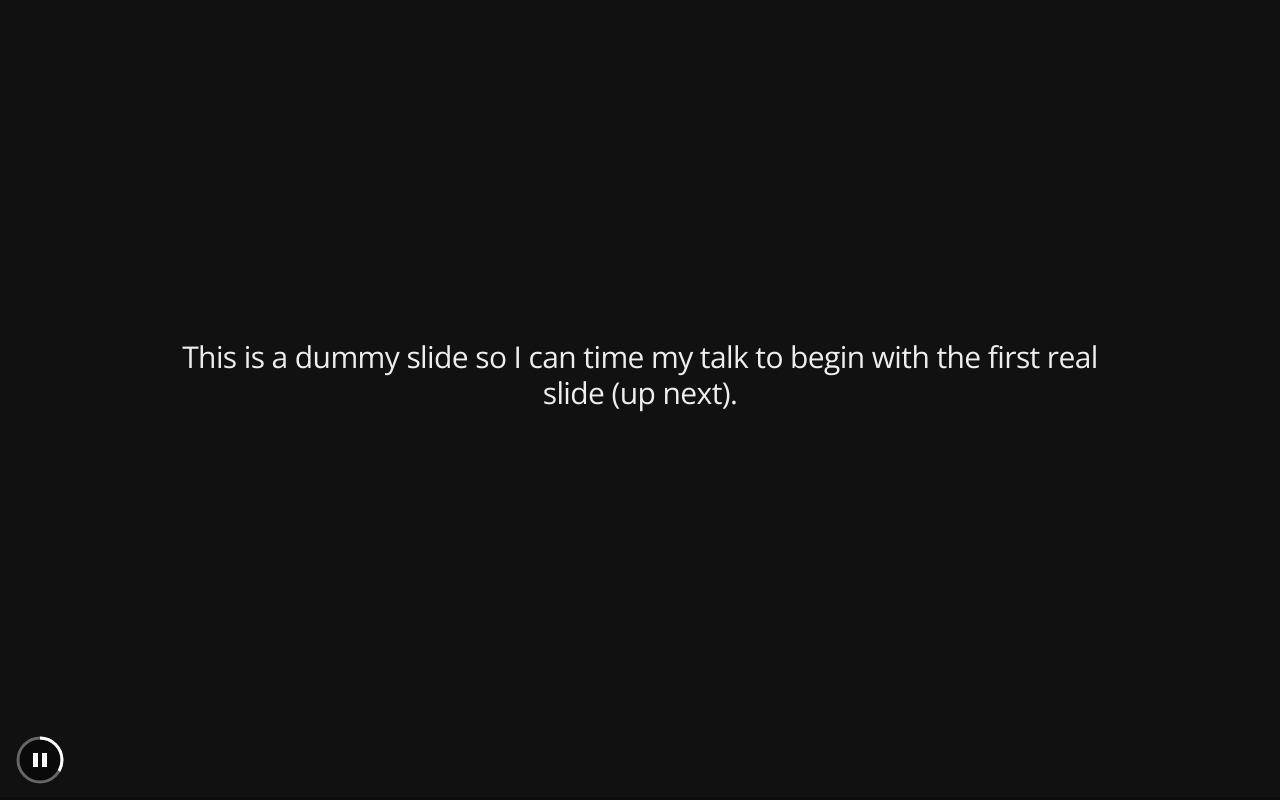
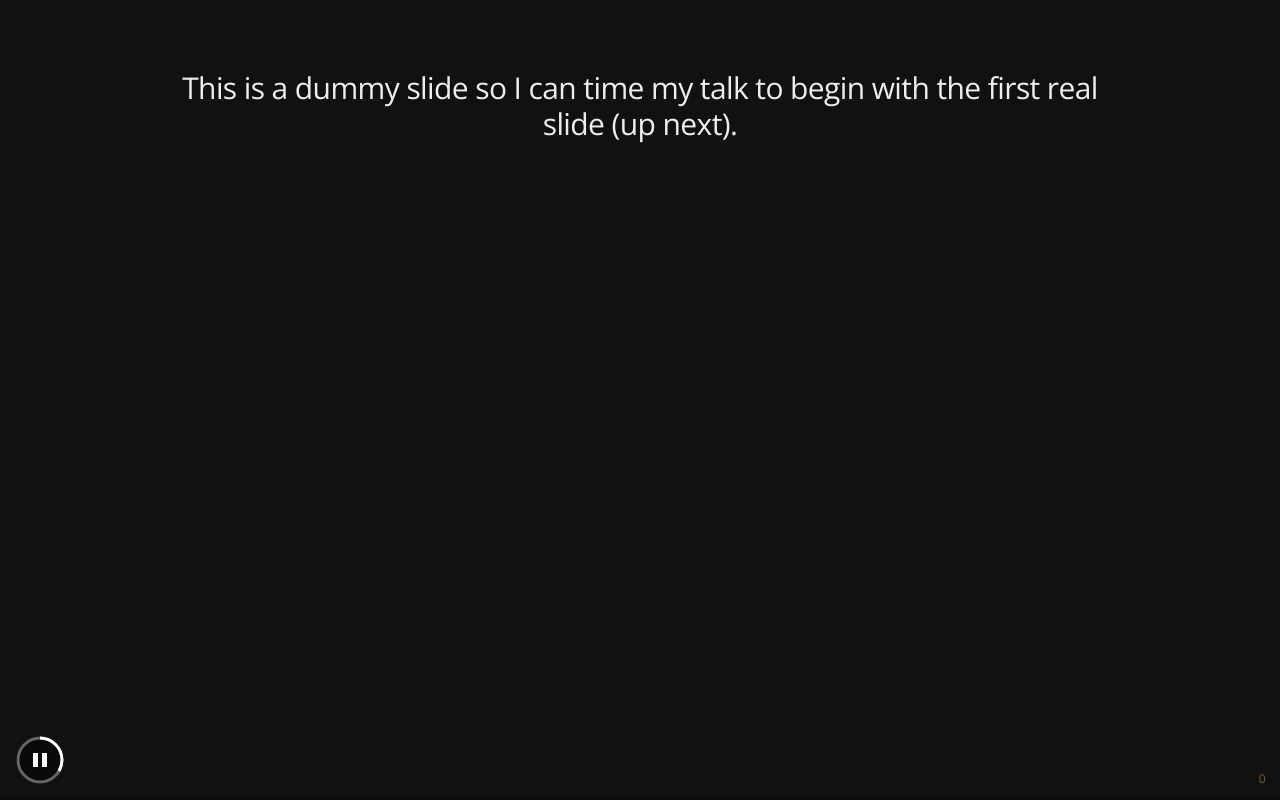
Before and after one commit to patik/code-sprint, a website: page index.html in a window 1280 px wide. Drawn offline with nearby package versions, Linux system fonts and the light colour scheme.

Commit message:
Updated Reveal config

```diff
--- a/index.html
+++ b/index.html
@@ -373,8 +373,9 @@
                 controls: false,
                 progress: true,
                 history: true,
-                center: true,
+                center: false,
                 autoSlide: 15000,
+                slideNumber: true,
 
                 theme: Reveal.getQueryHash().theme, // available themes are in /css/theme
                 transition: Reveal.getQueryHash().transition || 'none', // default/cube/page/concave/zoom/linear/fade/none
@@ -382,10 +383,6 @@
                 // Optional libraries used to extend on reveal.js
                 dependencies: [
                     { src: 'lib/js/classList.js', condition: function() { return !document.body.classList; } },
-                    { src: 'plugin/markdown/marked.js', condition: function() { return !!document.querySelector( '[data-markdown]' ); } },
-                    { src: 'plugin/markdown/markdown.js', condition: function() { return !!document.querySelector( '[data-markdown]' ); } },
-                    { src: 'plugin/highlight/highlight.js', async: true, callback: function() { hljs.initHighlightingOnLoad(); } },
-                    { src: 'plugin/zoom-js/zoom.js', async: true, condition: function() { return !!document.body.classList; } },
                     { src: 'plugin/notes/notes.js', async: true, condition: function() { return !!document.body.classList; } }
                 ]
             });
```
